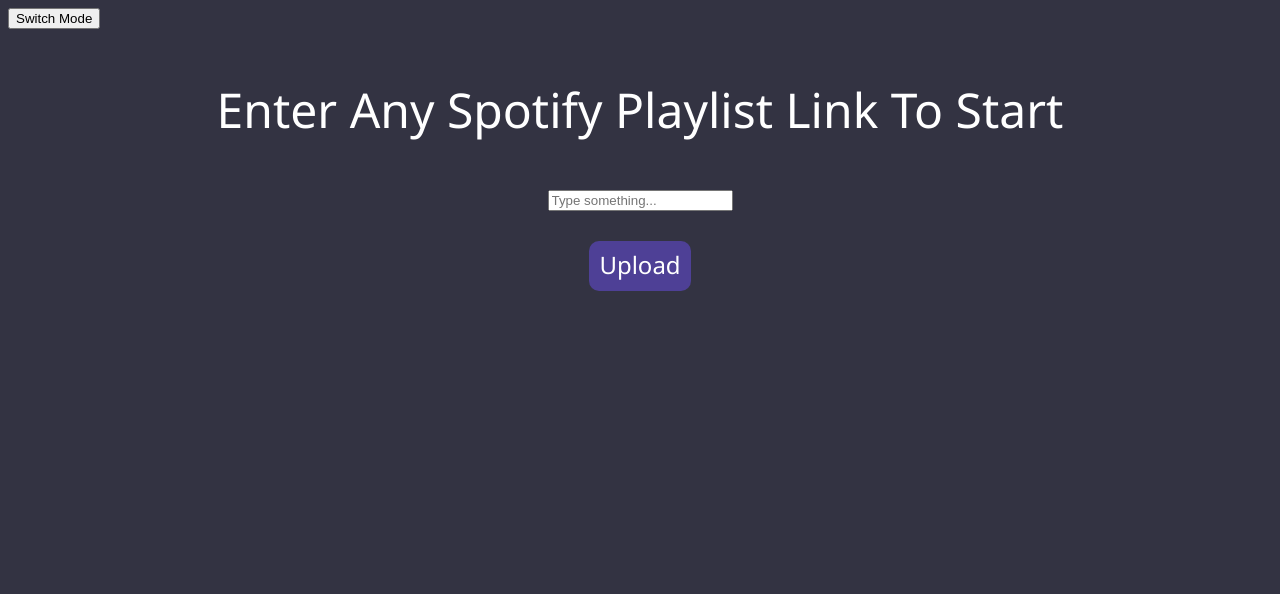
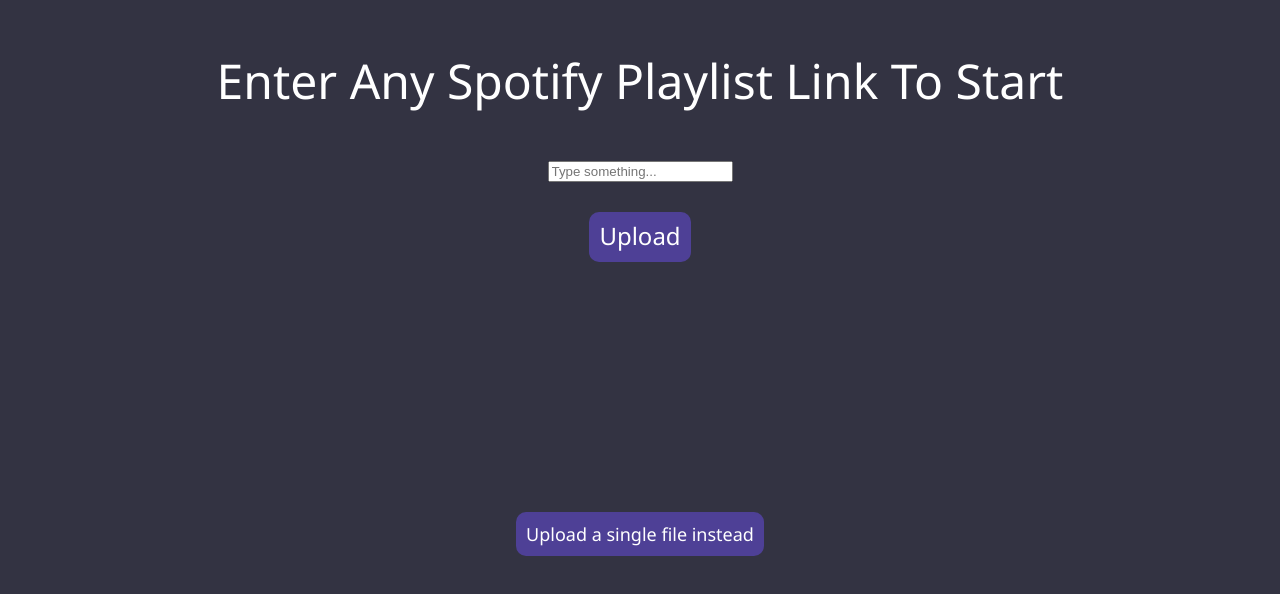
Before and after one commit to David-Ykz/vocal-remover, a React (Create React App) app in the folder frontend/: page / in a window 1280 px wide. Shown: the top 594 px of the page. Built offline with nearby package versions, Linux system fonts and the light colour scheme.

Commit message:
stylized swap mode button

```diff
--- a/frontend/src/LyricsVisualizer.js
+++ b/frontend/src/LyricsVisualizer.js
@@ -1,8 +1,11 @@
 const LyricsVisualizer = ({lyrics}) => {
+    const textToRemove = ["206Embed", "See Coldplay LiveGet tickets as low as $106", "242Embed", "You might also like", "Embed"]
+
     function processLyrics(lyrics) {
         lyrics = lyrics.substring(lyrics.indexOf("["));
-        lyrics = lyrics.replace("See Coldplay LiveGet tickets as low as $106You might also like", "\n");
-        // 242Embed
+        for (let i in textToRemove) {
+            lyrics = lyrics.replace(textToRemove[i], "");
+        }
         return lyrics
     }
 
--- a/frontend/src/UploadForm.js
+++ b/frontend/src/UploadForm.js
@@ -61,7 +61,6 @@
 
     return (
         <div>
-            <button onClick={switchModes}>Switch Mode</button>
             {mode === "playlist" ?
                 (
                     <div>
@@ -79,11 +78,14 @@
                         </div>
                         {displayUploadPrompt ?
                             <p style={{fontFamily: 'Segoe UI', fontSize: '18px', textAlign: 'center', color: 'white', marginTop: '5px'}}>
-                                Processing file. This may take up to 10 minutes depending on the length of the file uploaded
+                                Processing playlist. This may a long time depending on the number of songs in the playlist
                             </p>
                             :
                             <></>
                         }
+                        <div style={{display: 'flex', justifyContent: 'center', marginTop: '250px'}}>
+                            <button onClick={switchModes} style={{...uploadControlStyle, fontSize: '18px'}}>Upload a single file instead</button>
+                        </div>
                     </div>
                 )
                 :
@@ -106,6 +108,9 @@
                             :
                             <></>
                         }
+                        <div style={{display: 'flex', justifyContent: 'center', marginTop: '200px'}}>
+                            <button onClick={switchModes} style={{...uploadControlStyle, fontSize: '18px'}}>Upload a playlist instead</button>
+                        </div>
                     </div>
                 )
 
```
